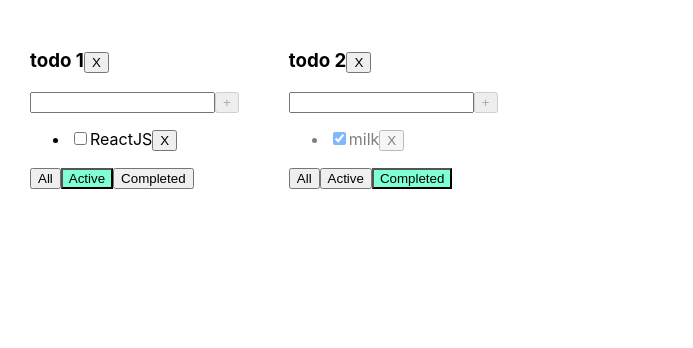
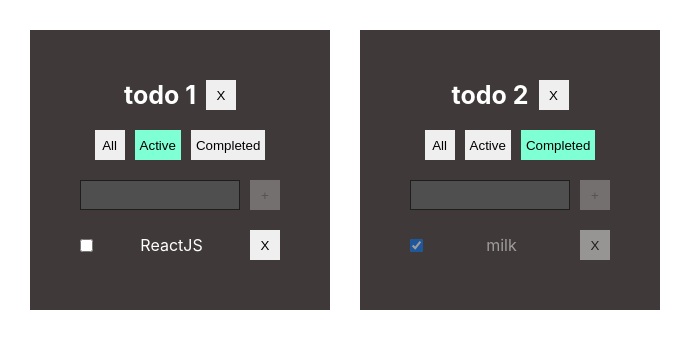
Before and after one commit to andressc/todolist, a React (Create React App) app: page / in a window 1280 px wide. Shown: the top 348 px of the page, without its empty margins (0-693 px from the left). Built offline with nearby package versions, Linux system fonts and the light colour scheme.

Commit message:
added styles

```diff
--- a/src/App.css
+++ b/src/App.css
@@ -1,10 +1,28 @@
+*,
+*::before,
+*::after {
+  margin: 0;
+  padding: 0;
+  box-sizing: border-box;
+}
+
 .App {
   padding: 30px;
   display: flex;
+  gap: 30px;
+  align-items: flex-start;
 }
 
-.App > div {
-  margin-right: 50px;
+button {
+  border: none;
+  height: 30px;
+  min-width: 30px;
+  padding: 5px;
+  cursor: pointer;
+}
+
+button:hover {
+  background-color: aquamarine;
 }
 
 .button-active {
--- a/src/App.tsx
+++ b/src/App.tsx
@@ -1,7 +1,7 @@
 import React, {useState} from "react"
 import "./App.css"
 import {v1} from "uuid"
-import {TodoList} from "./TodoList"
+import {TodoList} from "./components/TodoList/TodoList"
 import {Filter, TaskType, TodoType} from "./types"
 
 function App(): JSX.Element {
--- a/src/ButtonFilter.tsx
+++ b/src/components/ButtonFilter/ButtonFilter.tsx
@@ -1,5 +1,5 @@
 import React, {ButtonHTMLAttributes, DetailedHTMLProps} from "react"
-import {Filter} from "./types"
+import {Filter} from "../../types"
 
 interface PropsType extends DetailedHTMLProps<ButtonHTMLAttributes<HTMLButtonElement>, HTMLButtonElement> {
     filter: Filter
--- /dev/null
+++ b/src/components/Task/Task.module.css
@@ -0,0 +1,7 @@
+.task {
+    display: flex;
+    justify-content: space-between;
+    align-items: center;
+    gap: 10px;
+    width: 200px;
+}
--- a/src/Task.tsx
+++ b/src/components/Task/Task.tsx
@@ -1,5 +1,6 @@
 import React, {ChangeEvent, DetailedHTMLProps, LiHTMLAttributes} from "react"
-import {TaskType} from "./types"
+import {TaskType} from "../../types"
+import styles from "./Task.module.css"
 
 interface PropsType extends DetailedHTMLProps<LiHTMLAttributes<HTMLLIElement>, HTMLLIElement> {
     task: TaskType
@@ -13,7 +14,7 @@ export const Task: React.FC<PropsType> = ({task, removeTasks, changeStatus, ...r
     const onChangeHandler = (e: ChangeEvent<HTMLInputElement>) => changeStatus(task.id, e.currentTarget.checked)
 
     return (
-        <li key={task.id} className={task.isDone ? "is-done" : ""} {...restProps}>
+        <li key={task.id} className={`${styles.task} ${task.isDone ? "is-done" : ""}`} {...restProps}>
             <input type="checkbox" checked={task.isDone} onChange={onChangeHandler}/>
             <span>{task.title}</span>
             <button onClick={onRemoveHandler}>X</button>
--- /dev/null
+++ b/src/components/TodoList/TodoList.module.css
@@ -0,0 +1,53 @@
+.todo {
+    display: flex;
+    flex-direction: column;
+    justify-content: center;
+    background-color: #3f3939;
+    gap: 20px;
+    color: #fff;
+    padding: 50px;
+    width: 300px;
+}
+
+.todo h3 {
+    font-size: 25px;
+}
+
+.todo ul {
+    display: flex;
+    flex-direction: column;
+    gap: 10px;
+    list-style-type: none;
+    justify-content: flex-start;
+    align-items: flex-start;
+}
+
+.title {
+    display: flex;
+    justify-content: center;
+    align-items: center;
+    gap: 10px
+}
+
+.buttons {
+    display: flex;
+    justify-content: center;
+    align-items: center;
+    gap: 10px
+}
+
+.textInput {
+    display: flex;
+    justify-content: center;
+    align-items: center;
+    gap: 10px
+}
+
+.textInput input {
+    height: 30px;
+    font-size: 15px;
+    background-color: #4f4f4f;
+    border: 1px solid #1e1e1e;
+    color: #fff;
+    width: 160px;
+}
--- a/src/TodoList.tsx
+++ b/src/components/TodoList/TodoList.tsx
@@ -1,7 +1,8 @@
 import React, {KeyboardEvent, ChangeEvent, useState, DetailedHTMLProps, HTMLAttributes} from "react"
-import {ButtonFilter} from "./ButtonFilter"
-import {Filter, TaskType} from "./types"
-import {Task} from "./Task"
+import {ButtonFilter} from "../ButtonFilter/ButtonFilter"
+import {Filter, TaskType} from "../../types"
+import {Task} from "../Task/Task"
+import styles from "./TodoList.module.css"
 
 interface PropsType extends DetailedHTMLProps<HTMLAttributes<HTMLDivElement>, HTMLDivElement> {
     id: string
@@ -71,23 +72,26 @@ export const TodoList: React.FC<PropsType> = ({
     }
 
     return (
-        <div {...restProps}>
-            <h3>{title}
+        <div {...restProps} className={styles.todo}>
+            <div className={styles.title}>
+                <h3>{title}</h3>
                 <button onClick={removeTodoListHandler}>X</button>
-            </h3>
-            <div>
-                <input value={inputText} onChange={onChangeHandler} onKeyDown={onKeyDownHandler}/>
-                <button onClick={onClickHandler} disabled={disabledButton}>+</button>
-                {titleText}
             </div>
-            <ul>
-                {taskList}
-            </ul>
-            <div>
+
+            <div className={styles.buttons}>
                 <ButtonFilter changeFilter={changeFilterHandler} filter="All" filterState={filter}/>
                 <ButtonFilter changeFilter={changeFilterHandler} filter="Active" filterState={filter}/>
                 <ButtonFilter changeFilter={changeFilterHandler} filter="Completed" filterState={filter}/>
             </div>
+
+            <div className={styles.textInput}>
+                <input value={inputText} onChange={onChangeHandler} onKeyDown={onKeyDownHandler}/>
+                <button onClick={onClickHandler} disabled={disabledButton}>+</button>
+            </div>
+            {titleText}
+            <ul>
+                {taskList}
+            </ul>
         </div>
     )
 }
```
